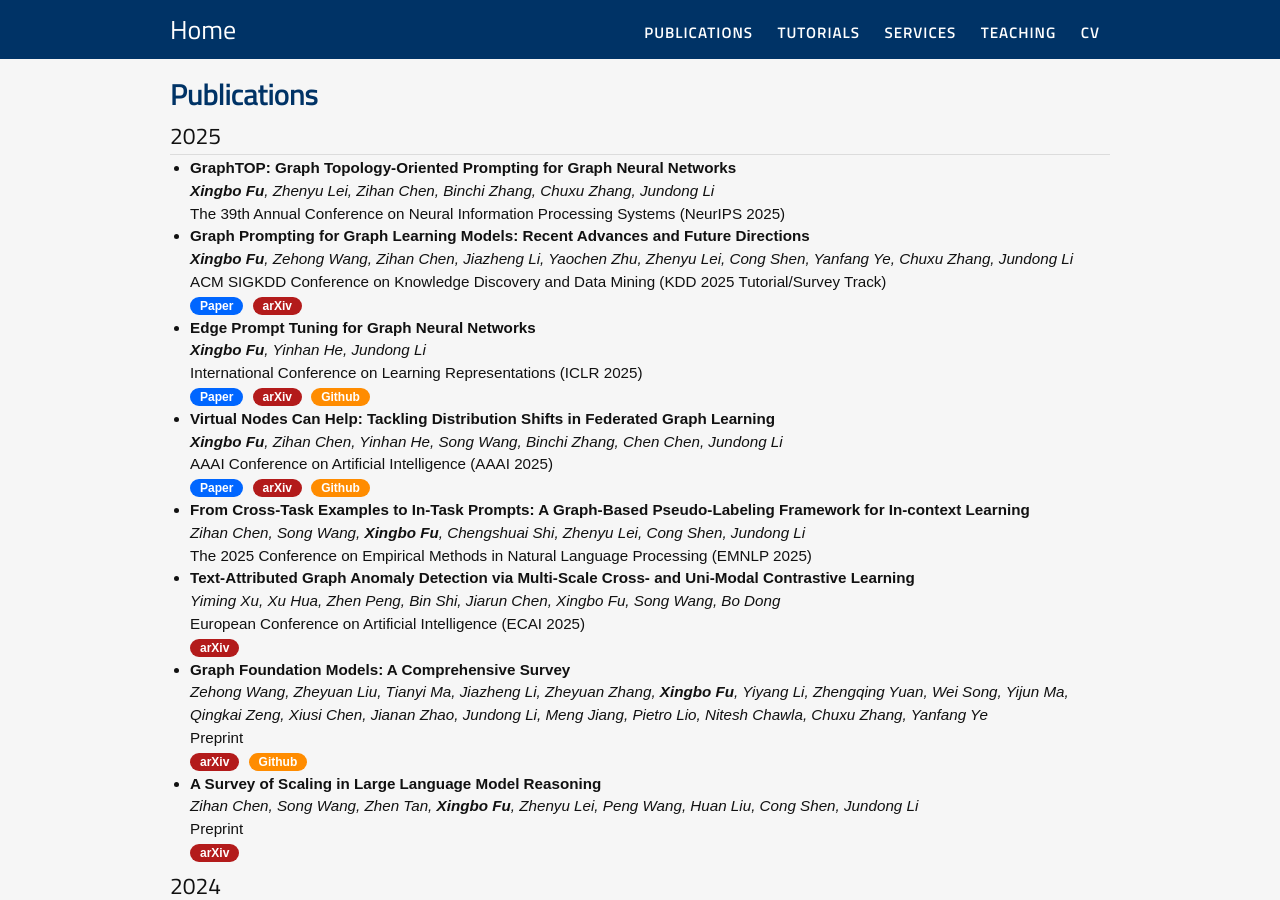
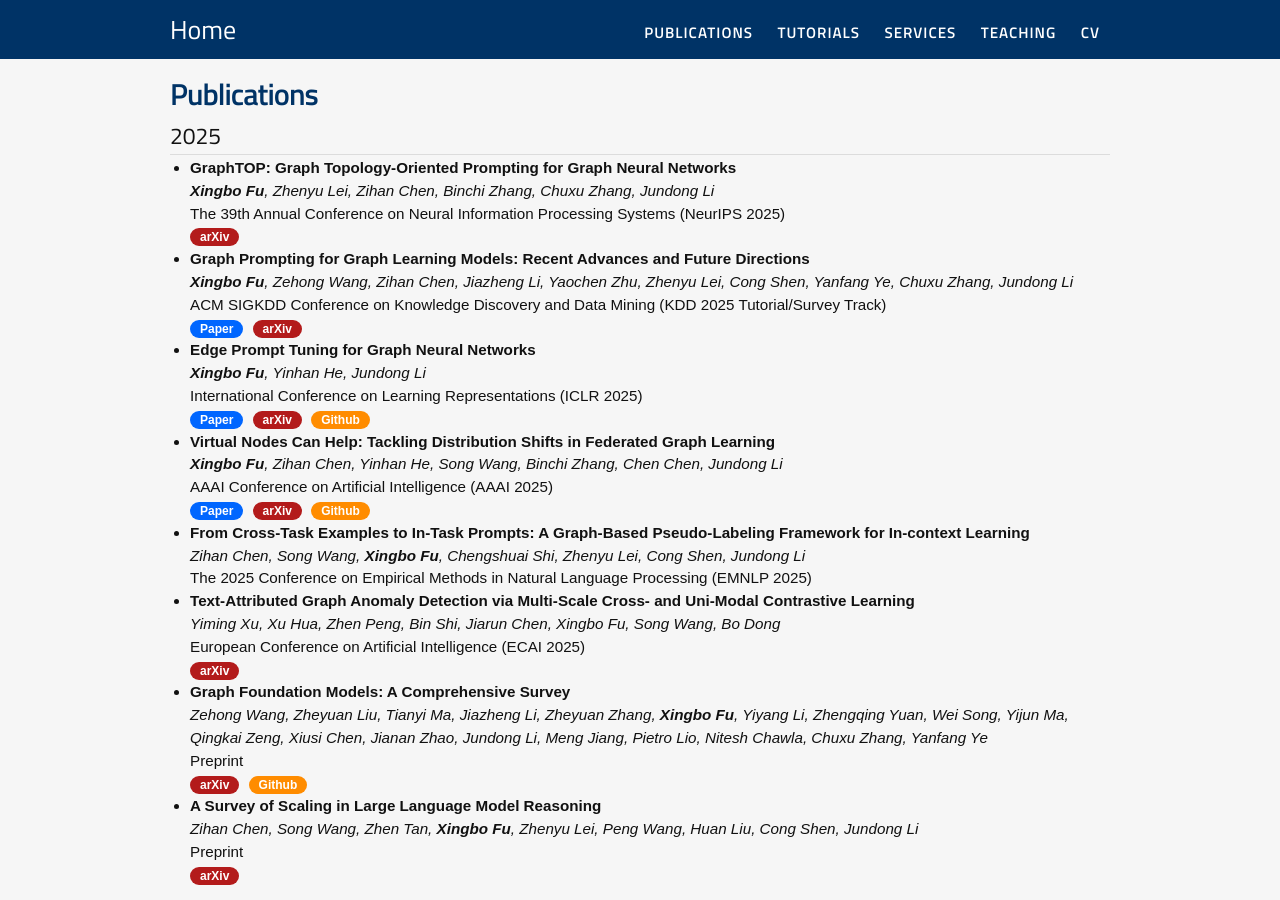
Before and after one commit to xbfu/xbfu.github.io, a Jekyll site: the page built from publications.md, in a window 1280 px wide and 900 px high. Built offline with Jekyll 4.4.1, drawn with Linux system fonts in a browser that asks for light colours; nearby versions of some CDN libraries.

Commit message:
Update publications.md

```diff
--- a/publications.md
+++ b/publications.md
@@ -11,6 +11,7 @@
 		<b>GraphTOP: Graph Topology-Oriented Prompting for Graph Neural Networks</b><br>
 		<i><b>Xingbo Fu</b>, Zhenyu Lei, Zihan Chen, Binchi Zhang, Chuxu Zhang, Jundong Li</i><br>
 		The 39th Annual Conference on Neural Information Processing Systems (NeurIPS 2025)<br>
+        <a href="https://arxiv.org/abs/2510.22451"><div class="report">arXiv</div></a>
 	</li>
 	<li>
 		<b>Graph Prompting for Graph Learning Models: Recent Advances and Future Directions</b><br>
```
